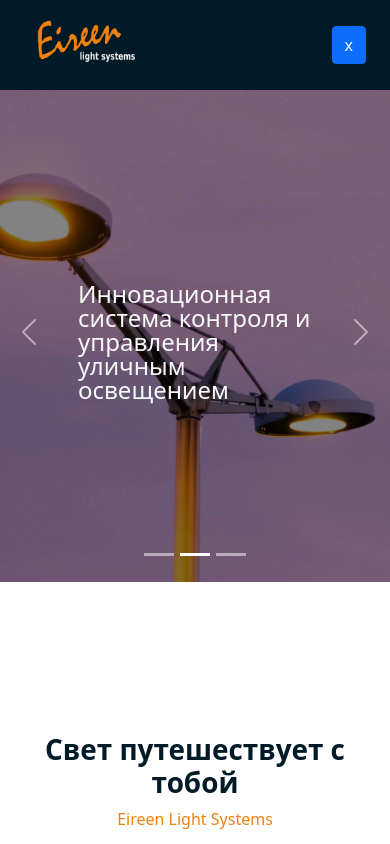
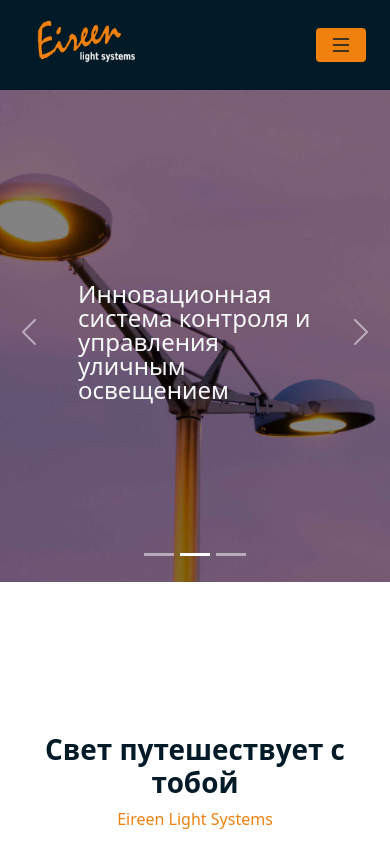
Before and after one commit to eqour/eireen, a plain HTML site: page index.html in a window 390 px wide. Shown: the top 844 px of the page. Drawn offline with nearby package versions, Linux system fonts and the light colour scheme.

Commit message:
update navbar toggler design

```diff
--- a/css/main.css
+++ b/css/main.css
@@ -16,6 +16,10 @@
 
 #main-functions img {
     height: 90px;
+}
+
+.navbar-toggler svg {
+    fill: var(--color-primary-1);
 }
 
 .main {
--- a/index.html
+++ b/index.html
@@ -16,7 +16,11 @@
                     <img id="logo" src="images/logom.png" alt="Eireen" />
                 </a>
                 <div class="col d-flex d-md-none justify-content-end">
-                    <button class="btn btn-primary" data-bs-toggle="collapse" data-bs-target="#header-collapse">x</button>
+                    <button class="navbar-toggler bg-accent-1 d-flex justify-content-center" data-bs-toggle="collapse" data-bs-target="#header-collapse">
+                        <svg xmlns="http://www.w3.org/2000/svg" width="24" height="24" class="bi bi-list" viewBox="0 0 16 16">
+                            <path fill-rule="evenodd" d="M2.5 12a.5.5 0 0 1 .5-.5h10a.5.5 0 0 1 0 1H3a.5.5 0 0 1-.5-.5zm0-4a.5.5 0 0 1 .5-.5h10a.5.5 0 0 1 0 1H3a.5.5 0 0 1-.5-.5zm0-4a.5.5 0 0 1 .5-.5h10a.5.5 0 0 1 0 1H3a.5.5 0 0 1-.5-.5z" />
+                        </svg>
+                    </button>
                 </div>
                 <div class="col-12 col-md-auto mb-2 mb-md-0 d-md-block collapse" id="header-collapse">
                     <ul class="nav justify-content-center flex-column flex-md-row">
```
